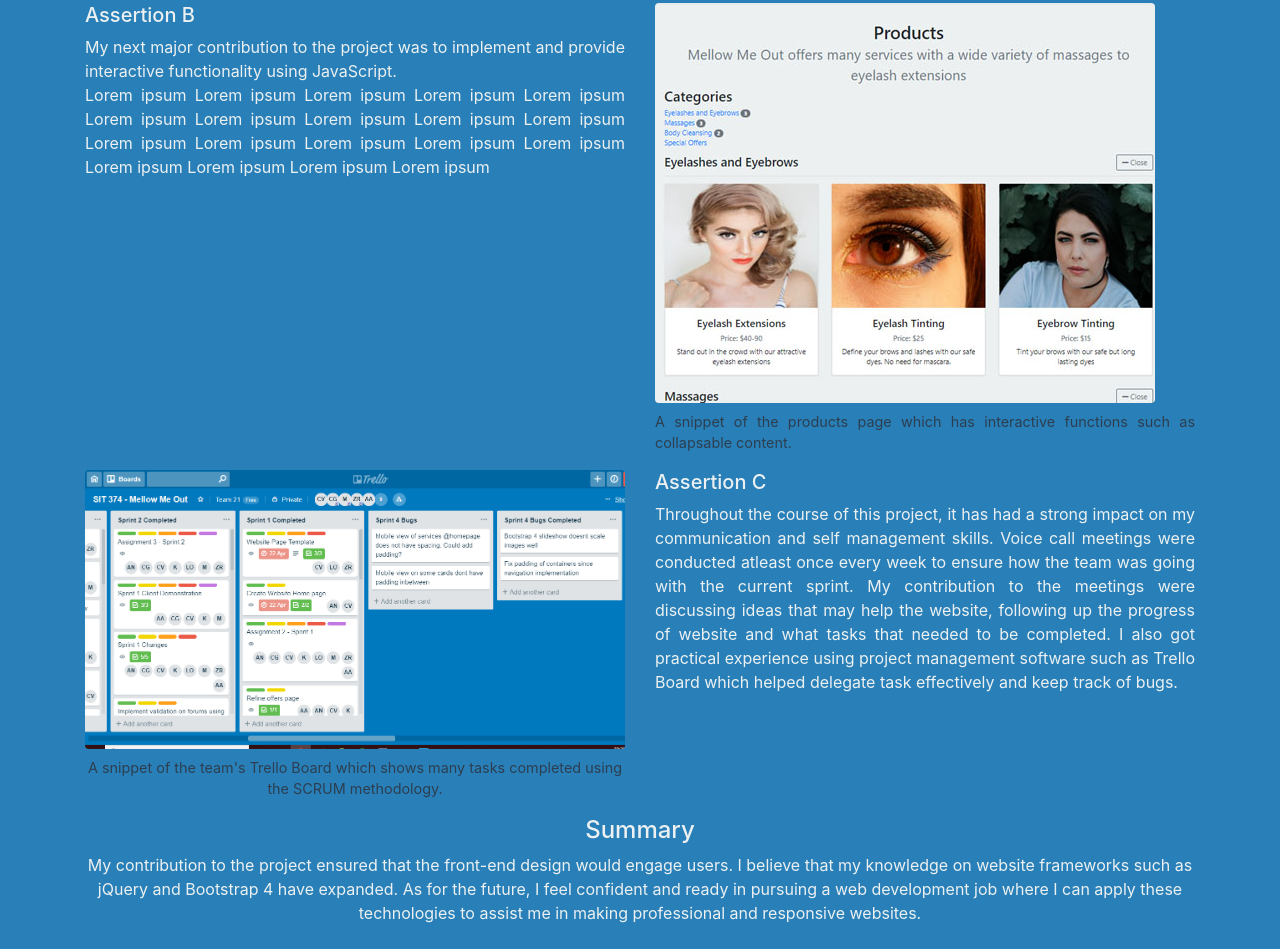
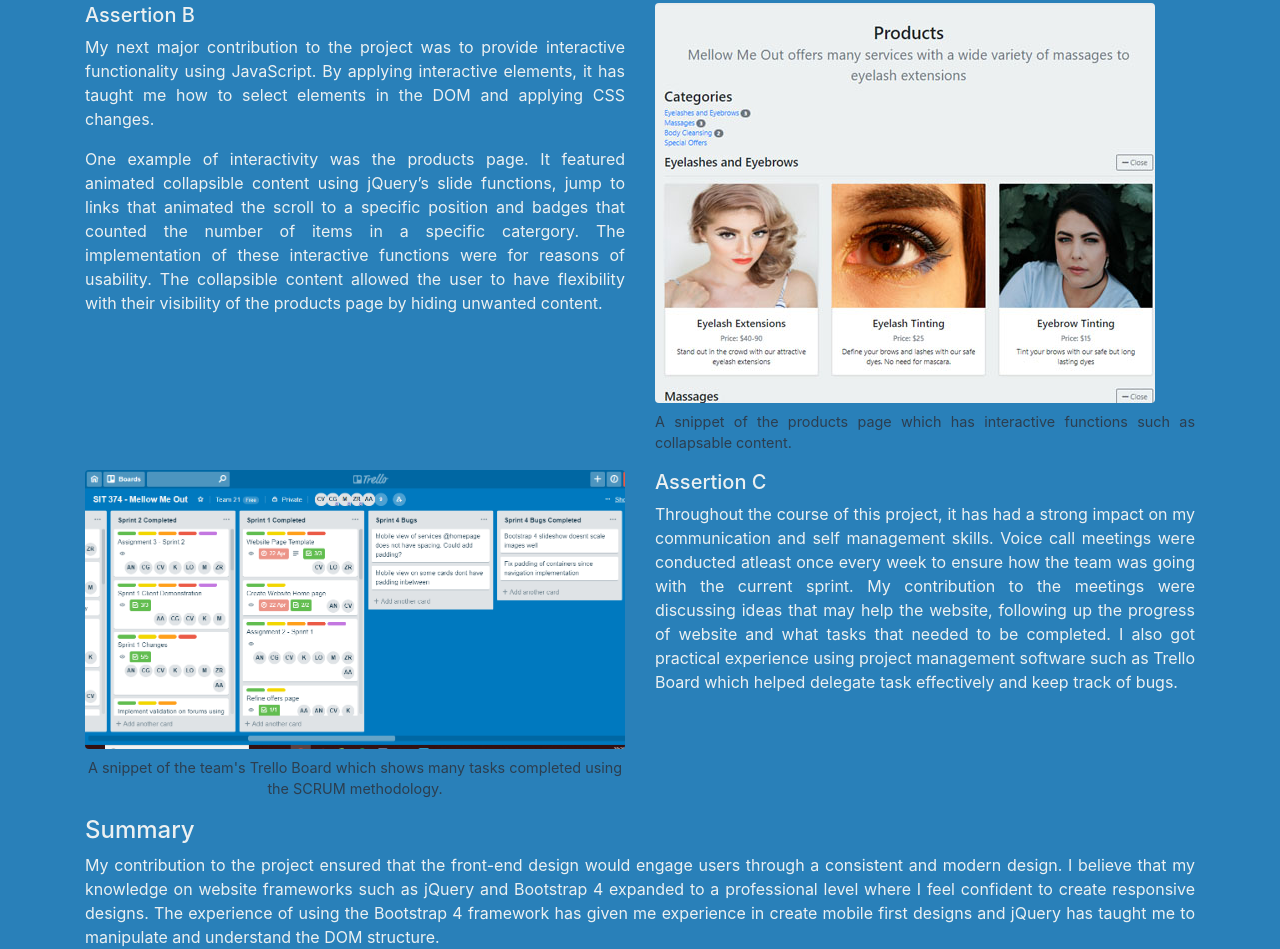
Before and after one commit to conjamver/portfolio_old, a plain HTML site: page index.html in a window 1280 px wide. Shown: the part 1851-2800 px from the top of the page. Drawn offline with nearby package versions, Linux system fonts and the light colour scheme.

Commit message:
Updated content for summary page

```diff
--- a/index.html
+++ b/index.html
@@ -99,7 +99,7 @@ $(function () {
                         <li>Excellent background in web frameworks such as Bootstrap 4 and jQuery</li>
                         <li>Practical experience using CSS pre processors such as SASS</li>
                         <li>Intermediate knowledge on programming languages such as C#</li>
-                        <li>Ability to use version control such as Github or Git</li>
+                        <li>Ability to use version control such as GitHub or Git</li>
                         <li>Knowledge on back-end languages including MySQL and PHP</li>
                         <li>Strong experience in the Adobe adobe Creative Suite  </li>
                     </ul>
@@ -211,9 +211,11 @@ $(function () {
             <div class="col-md-6">
 
                  <h5>Assertion B</h5>
-                <p>My next major contribution to the project was to implement and provide interactive functionality using JavaScript.<br>
-                    Lorem ipsum Lorem ipsum Lorem ipsum Lorem ipsum Lorem ipsum Lorem ipsum Lorem ipsum Lorem ipsum Lorem ipsum Lorem ipsum Lorem ipsum Lorem ipsum Lorem ipsum Lorem ipsum Lorem ipsum Lorem ipsum Lorem ipsum Lorem ipsum Lorem ipsum
+                <p>My next major contribution to the project was to provide interactive functionality using JavaScript. By applying interactive elements, it has taught me how to select elements in the DOM and applying CSS changes.
+                <p>
+                    One example of interactivity was the products page. It featured animated collapsible content using jQuery’s slide functions, jump to links that animated the scroll to a specific position and badges that counted the number of items in a specific catergory. The implementation of these interactive functions were for reasons of usability. The collapsible content allowed the user to have flexibility with their visibility of the products page by hiding unwanted content.
                 </p>
+
             </div>
 
             <div class="col-md-6">
@@ -244,9 +246,9 @@ $(function () {
 
         <div class="container text-center">
             <div class="row">
-                <div class="col-md-12">
+                <div class="col-md-12 text-justify">
                     <h4>Summary</h4>
-                    <p>My contribution to the project ensured that the front-end design would engage users. I believe that my knowledge on website frameworks such as jQuery and Bootstrap 4 have expanded. As for the future, I feel confident and ready in pursuing a web development job where I can apply these technologies to assist me in making professional and responsive websites. </p>
+                    <p>My contribution to the project ensured that the front-end design would engage users through a consistent and modern design. I believe that my knowledge on website frameworks such as jQuery and Bootstrap 4 expanded to a professional level where I feel confident to create responsive designs. The experience of using the Bootstrap 4 framework has given me experience in create  mobile first designs and jQuery has taught me to manipulate and understand the DOM structure. </p>
                 </div>
             </div>
         </div>
```
